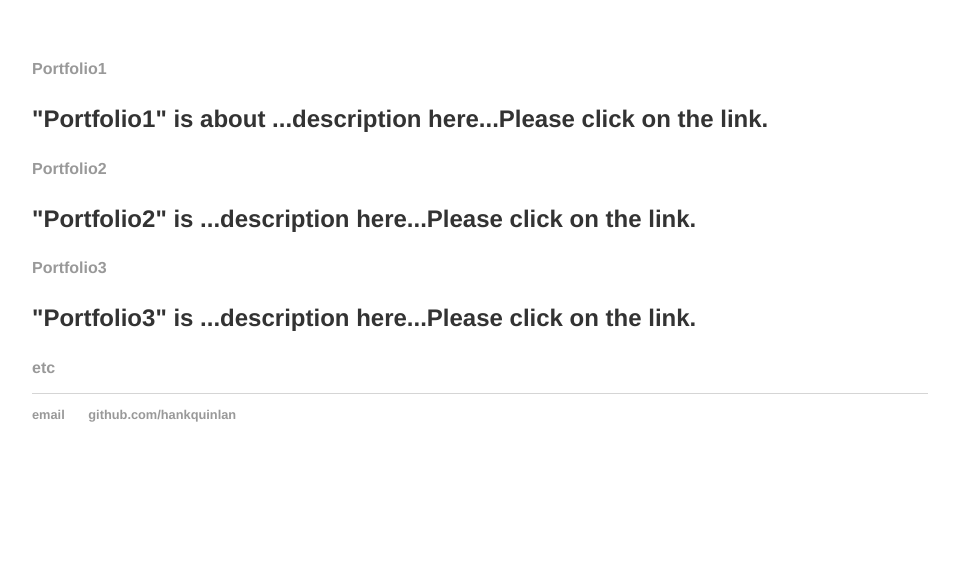
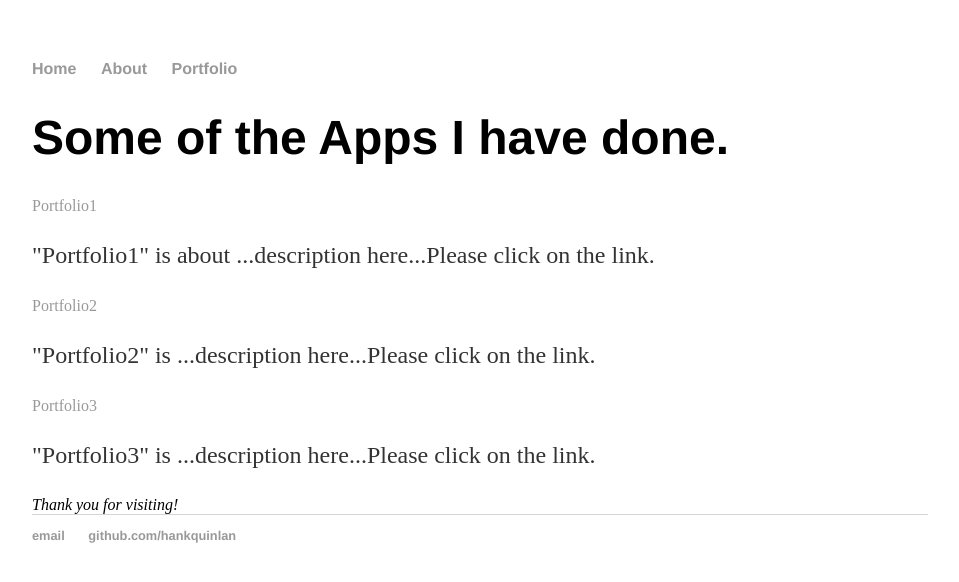
Before and after one commit to rodstaff/rodstaff.github.io, a Jekyll site: the page built from portfolio/index.html, in a window 1280 px wide. Shown: the top 582 px of the page, without its empty margins (160-1119 px from the left). Built offline with Jekyll 4.4.1, drawn with Linux system fonts in a browser that asks for light colours.

Commit message:
Update index.html

```diff
--- a/portfolio/index.html
+++ b/portfolio/index.html
@@ -1,26 +1,11 @@
-<!DOCTYPE html>
-	<html>
-		<head>
-			<title>Portfolio</title>
-			<link rel="stylesheet" type="text/css" href="/css/main.css">
-		</head>
-		<body>
-			<nav>
-	    		<ul>
-	        		<div><a href="">Portfolio1</a></div>
-				    <p>"Portfolio1" is about ...description here...Please click on the link.</p>
-		        	<div><a href="">Portfolio2</a></div>
-				    <p>"Portfolio2" is ...description here...Please click on the link.</p>
-	        		<div><a href="">Portfolio3</a></div>
-				    <p>"Portfolio3" is ...description here...Please click on the link.</p>
- 	        		<div><a href="">etc</a></div>
-	    		</ul>
-			</nav>
-			<footer>
-	    		<ul>
-	        		<li><a href="mailto:hankquinlanhub@gmail.com">email</a></li>
-	        		<li><a href="https://github.com/hankquinlan">github.com/hankquinlan</a></li>
-				</ul>
-			</footer>
-		</body>
-	</html>
+---
+layout: default
+title: Rod K
+---
+<div>
+     <h1>Some of the Apps I have done.</h1>
+	<a href="">Portfolio1</a><p>"Portfolio1" is about ...description here...Please click on the link.</p>
+        <a href="">Portfolio2</a><p>"Portfolio2" is ...description here...Please click on the link.</p>
+	<a href="">Portfolio3</a><p>"Portfolio3" is ...description here...Please click on the link.</p>
+     <em>Thank you for visiting!</em>
+</div>
```
